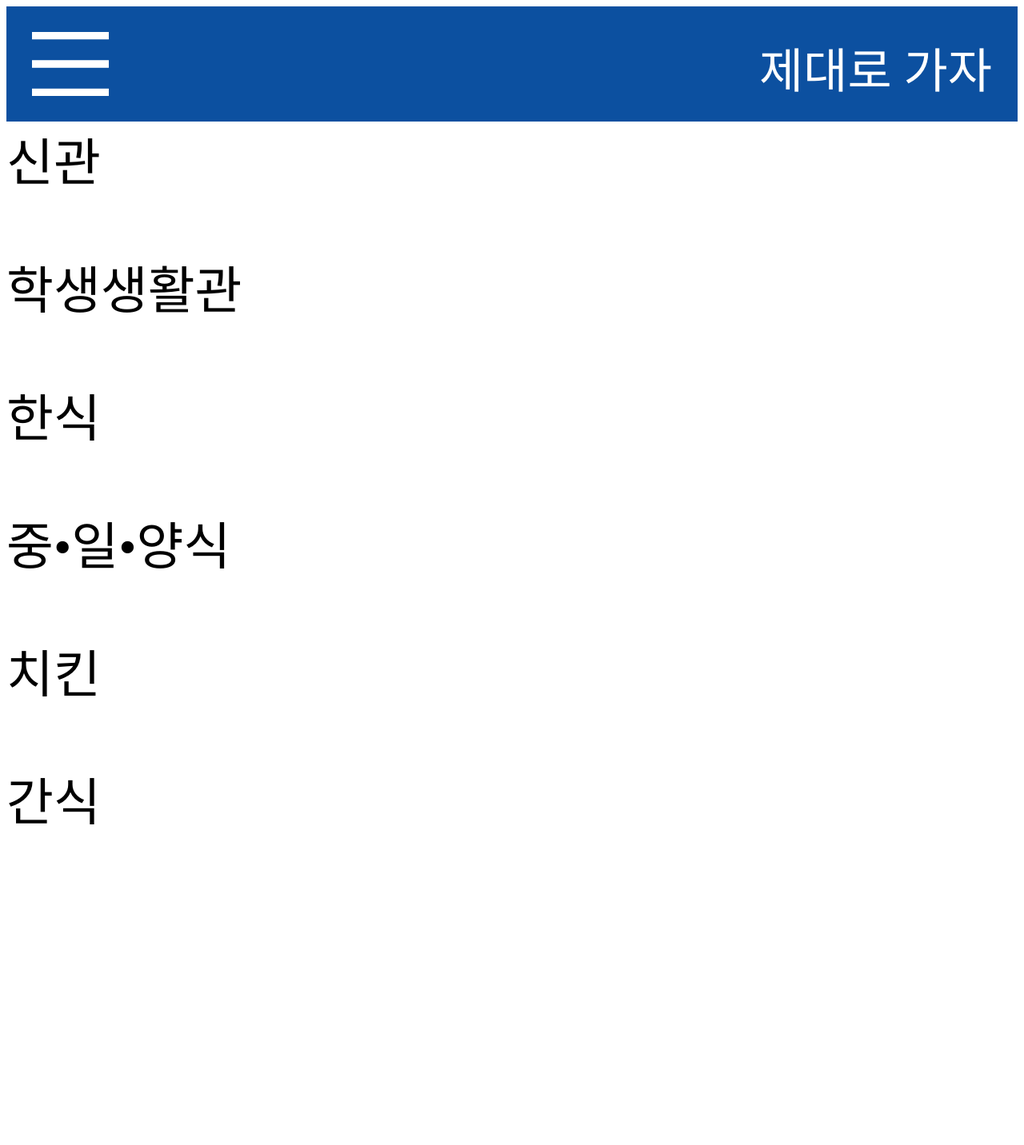
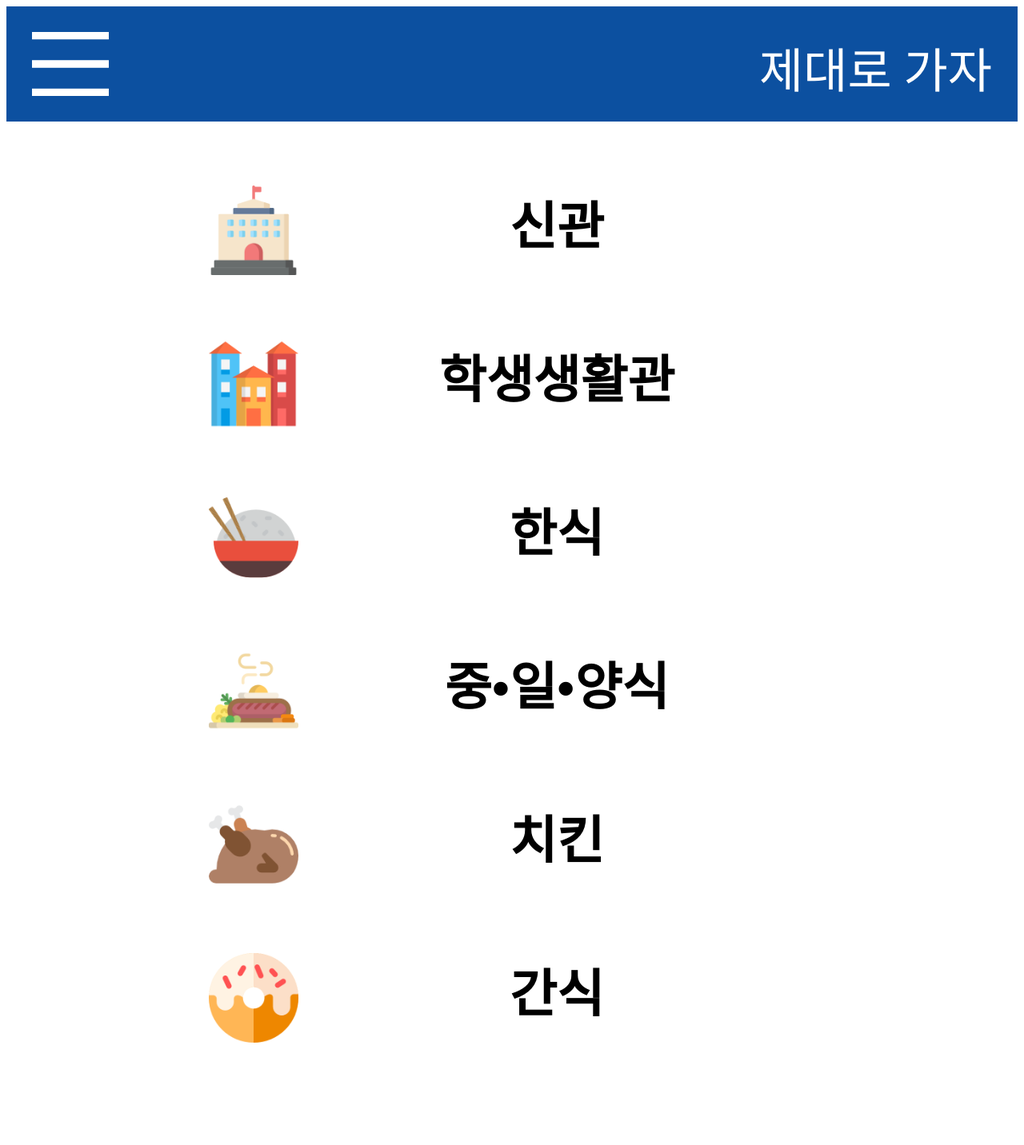
Before and after one commit to aerain/jedaero, a Node server app: page /food_sort in a window 1280 px wide. Shown: the whole page at 80% size. Before the commit the page ends 1031 px from the top, so only its background shows below. Run offline with Node 20, Linux system fonts and the light colour scheme.

Commit message:
20171102

```diff
--- a/public/stylesheets/food_sort.css
+++ b/public/stylesheets/food_sort.css
@@ -1,13 +1,26 @@
 .list{
-  font-size: 400%;
+  font-size: 4rem;
   font-style: bold;
+  text-align: center;
+  font-weight: bold;
+  margin: auto;
+  width: 65%;
   }
 .new_build{
-height: 10rem;
+  height: 10rem;
+  margin:5rem 2rem 2rem 2rem;
 }
 .snack{
   height: 10rem;
+  margin:2rem 2rem 5rem 2rem;
 }
 .list_food{
   height: 10rem;
+  margin: 2rem;
+  vertical-align: middle;
 }
+.list img{
+  width: 7rem;
+  float: left;
+
+}
--- a/views/info/food_sort.ejs
+++ b/views/info/food_sort.ejs
@@ -40,12 +40,12 @@
        </div>
      </section>
     <div class="list">
-      <div class="new_build">신관</div>
-      <div class="list_food">학생생활관</div>
-      <div class="list_food">한식</div>
-      <div class="list_food">중•일•양식</div>
-      <div class="list_food">치킨</div>
-      <div class="snack">간식</div>
+      <div class="new_build"><img src="img/university.png">신관</div>
+      <div class="list_food"><img src="img/dormitory.png">학생생활관</div>
+      <div class="list_food"><img src="img/rice.png">한식</div>
+      <div class="list_food"><img src="img/steak.png">중•일•양식</div>
+      <div class="list_food"><img src="img/turkey.png">치킨</div>
+      <div class="snack"><img src="img/donut.png">간식</div>
     </div>
   </body>
 </html>
```
Also changed, not shown: public/img/donut.png (added), public/img/dormitory.png (added), public/img/steak.png (added).
